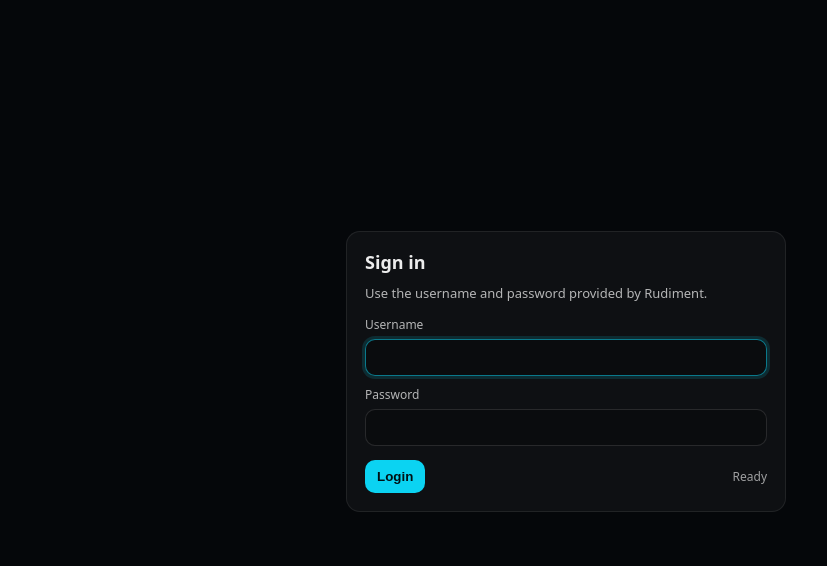
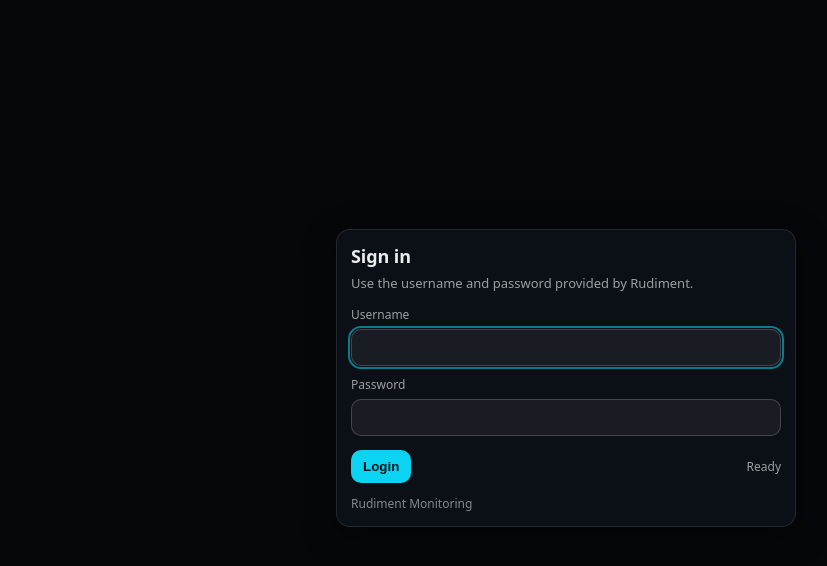
Before and after one commit to anirudiment/rudiment-dashbaord, a website: page dashboard/public/login.html in a window 1280 px wide. Shown: the part 64-630 px from the top of the page, without its empty margins (74-901 px from the left). Drawn offline with Linux system fonts and the light colour scheme.

Commit message:
Dashboard: style login page (dark mode)

```diff
--- a/dashboard/public/login.html
+++ b/dashboard/public/login.html
@@ -6,66 +6,18 @@
     <title>Rudiment Monitor — Login</title>
     <link rel="stylesheet" href="/styles.css" />
     <style>
-      /* Minimal layout tweaks specific to login */
-      .loginWrap {
-        min-height: calc(100vh - 80px);
-        display: flex;
-        align-items: center;
-        justify-content: center;
-        padding: 20px 0;
+      /* Login-only tweaks (everything else is shared via styles.css) */
+      .authTitle {
+        margin: 0;
+        font-size: 18px;
+        font-weight: 750;
+        letter-spacing: -0.1px;
       }
-      .loginCard {
-        width: 100%;
-        max-width: 440px;
-        background: rgba(255, 255, 255, 0.04);
-        border: 1px solid rgba(255, 255, 255, 0.08);
-        border-radius: 14px;
-        padding: 18px;
-      }
-      .loginTitle {
-        font-size: 18px;
-        font-weight: 650;
-        margin: 0 0 10px;
-      }
-      .loginHint {
-        opacity: 0.75;
-        font-size: 13px;
-        margin: 0 0 14px;
-      }
-      .loginField {
-        display: flex;
-        flex-direction: column;
-        gap: 6px;
-        margin: 10px 0;
-      }
-      .loginLabel {
+
+      .authFooter {
+        margin-top: 12px;
         font-size: 12px;
-        opacity: 0.75;
-      }
-      .loginInput {
-        width: 100%;
-        padding: 10px 12px;
-        border-radius: 10px;
-        border: 1px solid rgba(255, 255, 255, 0.12);
-        background: rgba(0, 0, 0, 0.25);
-        color: rgba(255, 255, 255, 0.92);
-        outline: none;
-      }
-      .loginInput:focus {
-        border-color: rgba(11, 211, 242, 0.55);
-        box-shadow: 0 0 0 3px rgba(11, 211, 242, 0.14);
-      }
-      .loginActions {
-        display: flex;
-        align-items: center;
-        justify-content: space-between;
-        gap: 10px;
-        margin-top: 14px;
-      }
-      .loginError {
-        margin-top: 10px;
-        font-size: 13px;
-        color: #fecaca;
+        color: rgba(255, 255, 255, 0.50);
       }
     </style>
   </head>
@@ -79,26 +31,28 @@
     </header>
 
     <main class="container">
-      <div class="loginWrap">
-        <div class="loginCard">
-          <h1 class="loginTitle">Sign in</h1>
-          <p class="loginHint">Use the username and password provided by Rudiment.</p>
+      <div class="authWrap">
+        <div class="panel authCard">
+          <h1 class="authTitle">Sign in</h1>
+          <p class="authHint">Use the username and password provided by Rudiment.</p>
 
           <form id="loginForm">
-            <div class="loginField">
-              <label class="loginLabel" for="username">Username</label>
-              <input class="loginInput" id="username" name="username" autocomplete="username" />
+            <div class="formField">
+              <label class="formLabel" for="username">Username</label>
+              <input class="input" id="username" name="username" autocomplete="username" />
             </div>
-            <div class="loginField">
-              <label class="loginLabel" for="password">Password</label>
-              <input class="loginInput" id="password" name="password" type="password" autocomplete="current-password" />
+            <div class="formField">
+              <label class="formLabel" for="password">Password</label>
+              <input class="input" id="password" name="password" type="password" autocomplete="current-password" />
             </div>
 
-            <div class="loginActions">
+            <div class="authActions">
               <button class="btn" id="loginBtn" type="submit">Login</button>
               <span id="status" class="status" style="margin:0;">Ready</span>
             </div>
-            <div id="error" class="loginError" style="display:none;"></div>
+            <div id="error" class="authError" style="display:none;"></div>
+
+            <div class="authFooter">Rudiment Monitoring</div>
           </form>
         </div>
       </div>
--- a/dashboard/public/styles.css
+++ b/dashboard/public/styles.css
@@ -184,6 +184,68 @@ body {
 .select:focus {
   outline: 2px solid rgba(11, 211, 242, 0.55);
   outline-offset: 1px;
+}
+
+/* Text inputs (login page, etc.) */
+.input {
+  width: 100%;
+  border: 1px solid rgba(255, 255, 255, 0.18);
+  border-radius: 10px;
+  padding: 10px 12px;
+  background: rgba(255, 255, 255, 0.06);
+  color: rgba(255, 255, 255, 0.92);
+  outline: none;
+}
+
+.input:focus {
+  outline: 2px solid rgba(11, 211, 242, 0.55);
+  outline-offset: 1px;
+}
+
+.formField {
+  display: flex;
+  flex-direction: column;
+  gap: 6px;
+  margin: 10px 0;
+}
+
+.formLabel {
+  font-size: 12px;
+  color: var(--muted);
+}
+
+/* Auth (login) layout */
+.authWrap {
+  min-height: calc(100vh - 80px);
+  display: flex;
+  align-items: center;
+  justify-content: center;
+  padding: 24px 0;
+}
+
+.authCard {
+  width: 100%;
+  max-width: 460px;
+}
+
+.authHint {
+  margin: 6px 0 14px;
+  font-size: 13px;
+  color: var(--muted);
+}
+
+.authActions {
+  display: flex;
+  align-items: center;
+  justify-content: space-between;
+  gap: 10px;
+  margin-top: 14px;
+}
+
+.authError {
+  margin-top: 10px;
+  font-size: 13px;
+  color: #fecaca;
 }
 
 .btn {
```
